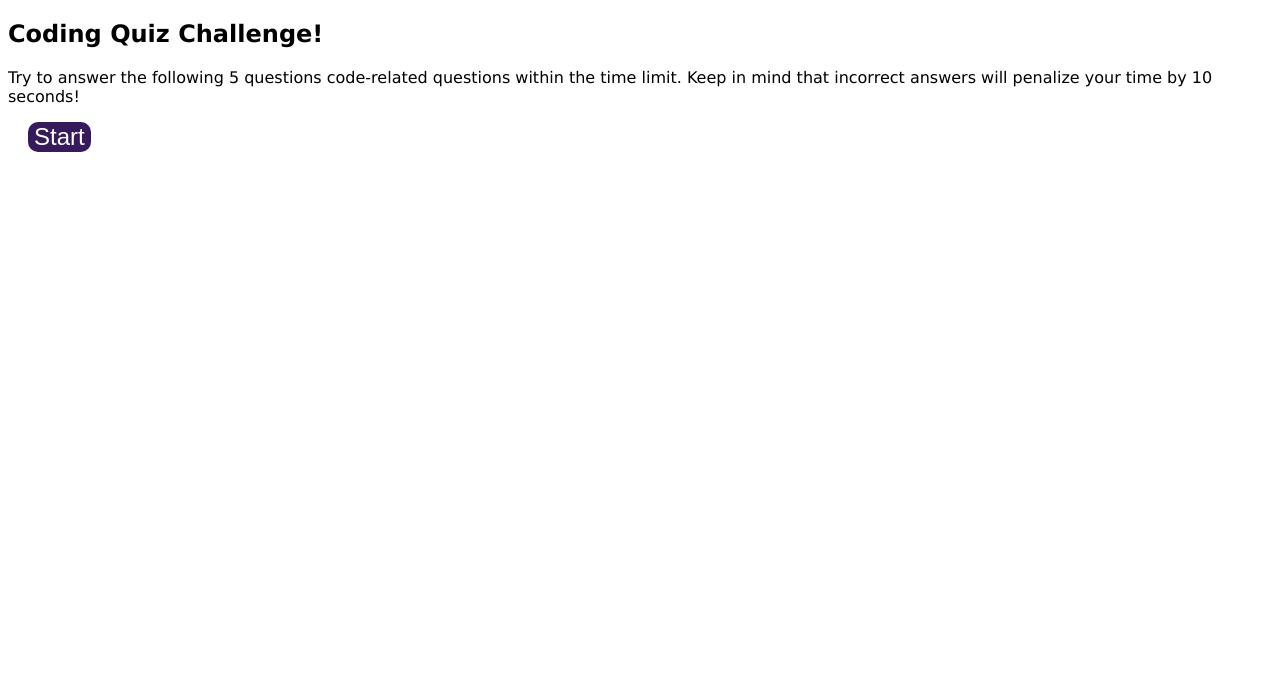
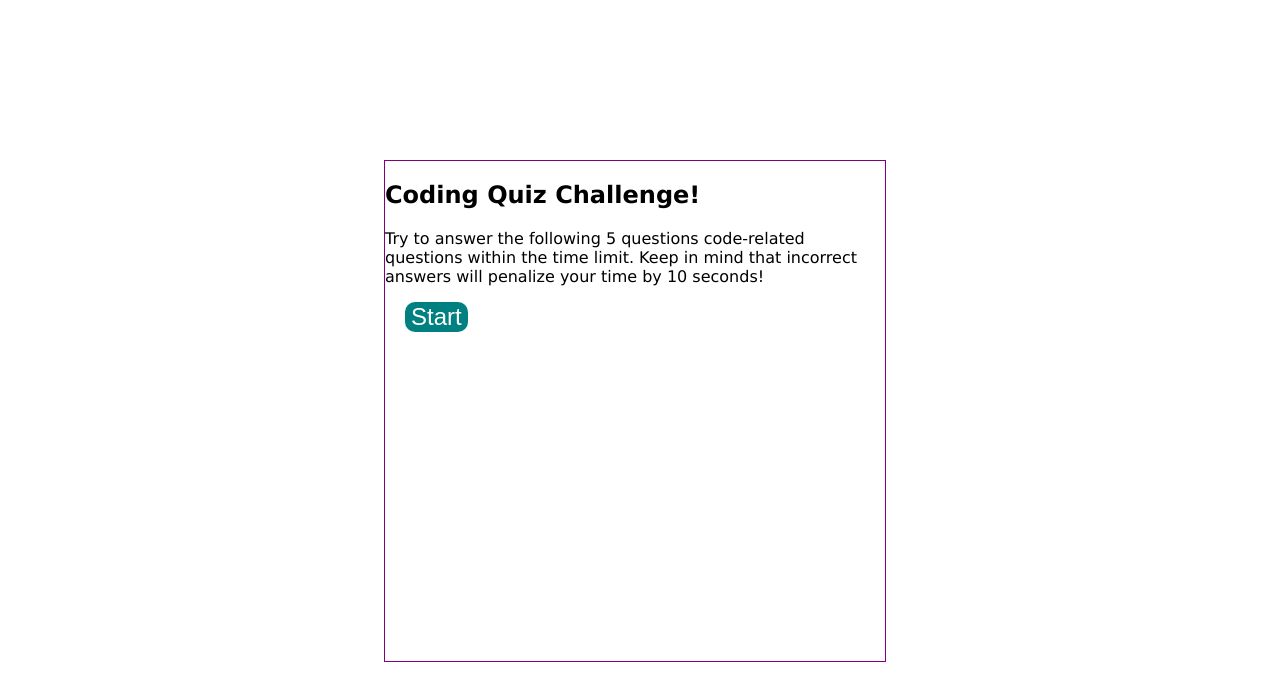
Before and after one commit to rkml14/04-javascript-code-quiz, a plain HTML site: page index.html in a window 1280 px wide. Drawn offline with Linux system fonts and the light colour scheme.

Commit message:
missed a function to end in style.css when time runs out

```diff
--- a/assets/css/style.css
+++ b/assets/css/style.css
@@ -5,6 +5,20 @@ body {
 .hide {
     display: none !important;  /* if there are 2 competing, this will take precedence */
 }
+
+#introduction {
+    position: absolute;
+    left: 30%;
+    top: 20%;
+    width: 500px;
+    height: 500px;
+    border: 1px solid purple;
+}
+
+
+
+
+
 
 .current-time {
     display: flex;
@@ -22,7 +36,7 @@ body {
 /* Sets style for the buttons*/
 .choiceButton, .start-button, #reset-button, #submit-button {
     top: 50%;
-    background-color: #371a5c;
+    background-color: teal;
     color: #fff;
     border: none;
     border-radius: 10px;
@@ -32,7 +46,7 @@ body {
 }
 /*The user is hovering over the  button element*/
 .choiceButton:hover, .start-button:hover, #reset-button:hover, #submit-button:hover{
-    background-color: #a683d4;
+    background-color: rgb(135, 218, 218);
     color: #fff;
 }
 
--- a/assets/js/script.js
+++ b/assets/js/script.js
@@ -61,6 +61,7 @@ function startTimer() {
     if (timerCount <= 0) {
       clearInterval(holdInterval);
       currentTime.textContent = "Out of Time";
+      endQuiz();
     }
   }, 1000);
 }
--- a/index.html
+++ b/index.html
@@ -16,6 +16,8 @@
         <h1>Coding Quiz Challenge!</h1>
         <p> Try to answer the following 5 questions code-related questions within the time limit. Keep in mind that
             incorrect answers will penalize your time by 10 seconds! </p>
+        <!-- Start button to begin quiz -->
+        <button class="start-button">Start</button>
     </section>
 
     <!-- Timer for the quiz -->
@@ -41,7 +43,7 @@
     </section>
 
     <!-- Start button to begin quiz -->
-    <button class="start-button">Start</button>
+    <!-- <button class="start-button">Start</button> -->
 
     <!-- High Scores section  -->
 
```
